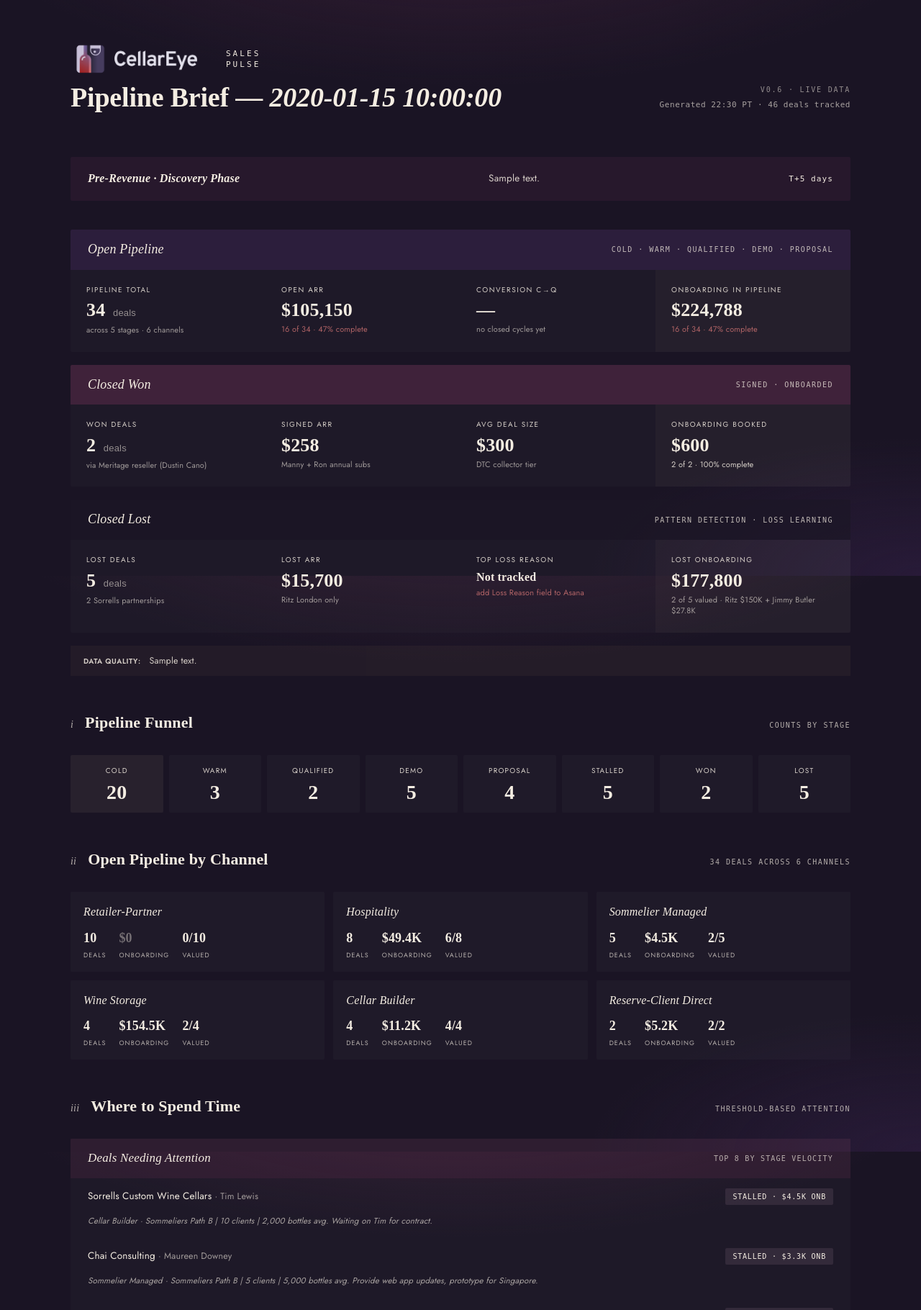
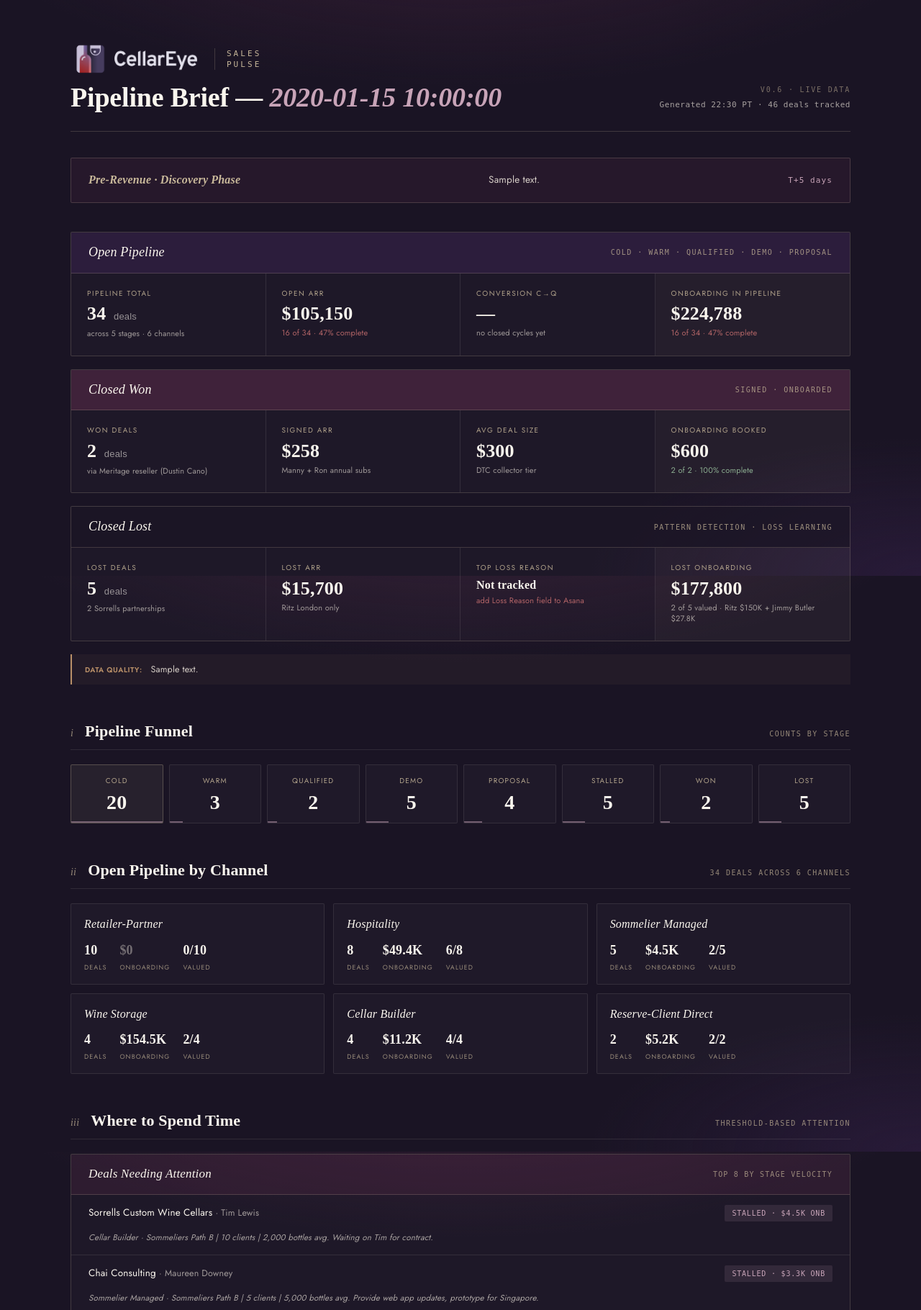
Before and after one commit to marklainsworth/cellareye-sales-pulse, a Python web app: template templates/sales_pulse.html in a window 1280 px wide. Shown: the top 1820 px of the page at 72% size. Run offline with Jinja, Linux system fonts and the light colour scheme; the template is opened without the code that fills it: most values are stand-ins (such as "Sample title", 1, 10 or a date in 2020).

Commit message:
Update sales_pulse.html

```diff
--- a/templates/sales_pulse.html
+++ b/templates/sales_pulse.html
@@ -202,7 +202,7 @@ footer {
 .wrap { max-width: 1180px; margin: 0 auto; padding: 56px 48px 96px; }
 
 header {
-border-bottom: 1px solid var(–rule);
+border-bottom: 1px solid var(--rule);
 padding-bottom: 28px;
 margin-bottom: 36px;
 display: flex;
@@ -212,19 +212,19 @@ gap: 32px;
 }
 .header-left .eyebrow {
 font-size: 10px; font-weight: 600; letter-spacing: 0.32em;
-text-transform: uppercase; color: var(–gold); margin-bottom: 12px;
+text-transform: uppercase; color: var(--gold); margin-bottom: 12px;
 }
 h1 {
 font-family: ‘Cormorant Garamond’, serif; font-weight: 600;
-font-size: 38px; line-height: 1; color: var(–paper);
+font-size: 38px; line-height: 1; color: var(--paper);
 letter-spacing: -0.005em;
 }
-h1 em { font-style: italic; color: var(–rose); }
+h1 em { font-style: italic; color: var(--rose); }
 .header-right {
 text-align: right;
 font-family: ‘JetBrains Mono’, monospace;
 font-size: 11px;
-color: var(–cream);
+color: var(--cream);
 opacity: 0.65;
 letter-spacing: 0.05em;
 }
@@ -232,14 +232,14 @@ letter-spacing: 0.05em;
 font-size: 10px;
 letter-spacing: 0.18em;
 text-transform: uppercase;
-color: var(–gold);
+color: var(--gold);
 opacity: 0.85;
 margin-bottom: 4px;
 }
 
 .stage-banner {
 background: rgba(92, 42, 74, 0.20);
-border: 1px solid var(–rule);
+border: 1px solid var(--rule);
 border-radius: 2px;
 padding: 18px 24px;
 margin-bottom: 40px;
@@ -253,11 +253,11 @@ font-family: ‘Cormorant Garamond’, serif;
 font-weight: 600;
 font-style: italic;
 font-size: 16px;
-color: var(–gold);
+color: var(--gold);
 }
 .stage-banner .text {
 font-size: 13.5px;
-color: var(–cream);
+color: var(--cream);
 opacity: 0.85;
 flex: 1;
 text-align: center;
@@ -265,13 +265,13 @@ text-align: center;
 .stage-banner .countdown {
 font-family: ‘JetBrains Mono’, monospace;
 font-size: 11px;
-color: var(–rose);
+color: var(--rose);
 letter-spacing: 0.1em;
 }
 
 .row-block {
 margin-bottom: 18px;
-border: 1px solid var(–rule);
+border: 1px solid var(--rule);
 border-radius: 2px;
 overflow: hidden;
 background: rgba(244, 237, 226, 0.02);
@@ -279,7 +279,7 @@ background: rgba(244, 237, 226, 0.02);
 .row-label {
 padding: 14px 24px;
 background: rgba(92, 42, 74, 0.35);
-border-bottom: 1px solid var(–rule);
+border-bottom: 1px solid var(--rule);
 display: flex;
 justify-content: space-between;
 align-items: center;
@@ -288,14 +288,14 @@ align-items: center;
 font-family: ‘Cormorant Garamond’, serif;
 font-style: italic;
 font-size: 18px;
-color: var(–paper);
+color: var(--paper);
 }
 .row-label .meta {
 font-family: ‘JetBrains Mono’, monospace;
 font-size: 10px;
 letter-spacing: 0.15em;
 text-transform: uppercase;
-color: var(–gold);
+color: var(--gold);
 opacity: 0.75;
 }
 .row-label.open { background: rgba(61, 36, 86, 0.45); }
@@ -309,7 +309,7 @@ gap: 0;
 }
 .metric {
 padding: 20px 22px 22px;
-border-right: 1px solid var(–soft-rule);
+border-right: 1px solid var(--soft-rule);
 }
 .metric:last-child { border-right: none; }
 .metric.cash {
@@ -323,7 +323,7 @@ top: 8px;
 right: 12px;
 font-family: ‘JetBrains Mono’, monospace;
 font-size: 8px;
-color: var(–gold);
+color: var(--gold);
 letter-spacing: 0.18em;
 opacity: 0.7;
 }
@@ -331,7 +331,7 @@ opacity: 0.7;
 font-size: 10px;
 letter-spacing: 0.15em;
 text-transform: uppercase;
-color: var(–gold);
+color: var(--gold);
 opacity: 0.85;
 margin-bottom: 8px;
 }
@@ -340,11 +340,11 @@ font-family: ‘Cormorant Garamond’, serif;
 font-weight: 600;
 font-size: 26px;
 line-height: 1;
-color: var(–paper);
+color: var(--paper);
 margin-bottom: 6px;
 }
 .metric .value.muted-value {
-color: var(–cream);
+color: var(--cream);
 opacity: 0.4;
 }
 .metric .value .unit {
@@ -356,26 +356,26 @@ margin-left: 4px;
 }
 .metric .sub {
 font-size: 11px;
-color: var(–cream);
+color: var(--cream);
 opacity: 0.6;
 line-height: 1.4;
 }
-.metric .sub.positive { color: var(–positive); opacity: 0.85; }
-.metric .sub.warning { color: var(–warning); opacity: 0.85; }
+.metric .sub.positive { color: var(--positive); opacity: 0.85; }
+.metric .sub.warning { color: var(--warning); opacity: 0.85; }
 .metric .sub.error { color: #C97070; opacity: 0.85; }
 
 .alert-block {
 background: rgba(212, 165, 116, 0.06);
-border-left: 2px solid var(–warning);
+border-left: 2px solid var(--warning);
 padding: 12px 18px;
 margin-bottom: 32px;
 font-size: 12.5px;
-color: var(–cream);
+color: var(--cream);
 opacity: 0.85;
 line-height: 1.5;
 }
 .alert-block strong {
-color: var(–warning);
+color: var(--warning);
 font-weight: 600;
 letter-spacing: 0.05em;
 text-transform: uppercase;
@@ -389,20 +389,20 @@ align-items: baseline;
 gap: 16px;
 margin: 48px 0 20px;
 padding-bottom: 8px;
-border-bottom: 1px solid var(–soft-rule);
+border-bottom: 1px solid var(--soft-rule);
 }
 .section-num {
 font-family: ‘Cormorant Garamond’, serif;
 font-style: italic;
 font-size: 14px;
-color: var(–gold);
+color: var(--gold);
 opacity: 0.7;
 }
 .section-title {
 font-family: ‘Cormorant Garamond’, serif;
 font-weight: 600;
 font-size: 22px;
-color: var(–paper);
+color: var(--paper);
 }
 .section-meta {
 margin-left: auto;
@@ -410,7 +410,7 @@ font-family: ‘JetBrains Mono’, monospace;
 font-size: 10px;
 letter-spacing: 0.15em;
 text-transform: uppercase;
-color: var(–gold);
+color: var(--gold);
 opacity: 0.7;
 }
 
@@ -422,7 +422,7 @@ margin-bottom: 32px;
 }
 .stage-card {
 background: rgba(244, 237, 226, 0.025);
-border: 1px solid var(–soft-rule);
+border: 1px solid var(--soft-rule);
 border-radius: 2px;
 padding: 14px 12px;
 text-align: center;
@@ -437,7 +437,7 @@ border-color: rgba(200, 184, 154, 0.3);
 font-size: 10px;
 letter-spacing: 0.12em;
 text-transform: uppercase;
-color: var(–gold);
+color: var(--gold);
 opacity: 0.85;
 margin-bottom: 8px;
 }
@@ -445,7 +445,7 @@ margin-bottom: 8px;
 font-family: ‘Cormorant Garamond’, serif;
 font-weight: 600;
 font-size: 28px;
-color: var(–paper);
+color: var(--paper);
 line-height: 1;
 }
 .stage-card .stage-fill {
@@ -453,7 +453,7 @@ position: absolute;
 bottom: 0;
 left: 0;
 height: 2px;
-background: var(–rose);
+background: var(--rose);
 opacity: 0.5;
 }
 
@@ -465,7 +465,7 @@ margin-bottom: 32px;
 }
 .channel-card {
 background: rgba(244, 237, 226, 0.025);
-border: 1px solid var(–soft-rule);
+border: 1px solid var(--soft-rule);
 border-radius: 2px;
 padding: 16px 18px;
 }
@@ -473,7 +473,7 @@ padding: 16px 18px;
 font-family: ‘Cormorant Garamond’, serif;
 font-style: italic;
 font-size: 16px;
-color: var(–paper);
+color: var(--paper);
 margin-bottom: 10px;
 }
 .channel-card .stats {
@@ -489,20 +489,20 @@ flex-direction: column;
 font-family: ‘Cormorant Garamond’, serif;
 font-weight: 600;
 font-size: 18px;
-color: var(–paper);
+color: var(--paper);
 }
-.channel-card .stat .num.muted { color: var(–cream); opacity: 0.4; }
+.channel-card .stat .num.muted { color: var(--cream); opacity: 0.4; }
 .channel-card .stat .lbl {
 font-size: 9px;
 letter-spacing: 0.12em;
 text-transform: uppercase;
-color: var(–gold);
+color: var(--gold);
 opacity: 0.7;
 margin-top: 2px;
 }
 
 .panel {
-border: 1px solid var(–rule);
+border: 1px solid var(--rule);
 border-radius: 2px;
 background: rgba(244, 237, 226, 0.02);
 margin-bottom: 24px;
@@ -510,11 +510,11 @@ margin-bottom: 24px;
 .panel-title {
 padding: 14px 24px;
 background: rgba(92, 42, 74, 0.25);
-border-bottom: 1px solid var(–rule);
+border-bottom: 1px solid var(--rule);
 font-family: ‘Cormorant Garamond’, serif;
 font-style: italic;
 font-size: 17px;
-color: var(–paper);
+color: var(--paper);
 display: flex;
 justify-content: space-between;
 align-items: center;
@@ -524,13 +524,13 @@ font-family: ‘JetBrains Mono’, monospace;
 font-size: 10px;
 letter-spacing: 0.12em;
 text-transform: uppercase;
-color: var(–gold);
+color: var(--gold);
 opacity: 0.7;
 font-style: normal;
 }
 .deal-row {
 padding: 14px 24px;
-border-bottom: 1px solid var(–soft-rule);
+border-bottom: 1px solid var(--soft-rule);
 display: grid;
 grid-template-columns: 1fr auto;
 gap: 12px;
@@ -539,10 +539,10 @@ align-items: center;
 .deal-row:last-child { border-bottom: none; }
 .deal-row .name {
 font-size: 13.5px;
-color: var(–paper);
+color: var(--paper);
 }
 .deal-row .name .contact {
-color: var(–cream);
+color: var(--cream);
 opacity: 0.6;
 font-size: 12.5px;
 }
@@ -554,20 +554,20 @@ text-transform: uppercase;
 padding: 4px 10px;
 border-radius: 2px;
 background: rgba(200, 184, 154, 0.1);
-color: var(–gold);
+color: var(--gold);
 }
 .deal-row .signal.hot {
 background: rgba(212, 165, 116, 0.18);
-color: var(–warning);
+color: var(--warning);
 }
 .deal-row .signal.warm {
 background: rgba(200, 164, 184, 0.12);
-color: var(–rose);
+color: var(--rose);
 }
 .deal-row .meta-line {
 grid-column: 1 / -1;
 font-size: 11.5px;
-color: var(–cream);
+color: var(--cream);
 opacity: 0.65;
 font-style: italic;
 margin-top: 2px;
@@ -641,12 +641,12 @@ transition: color 0.2s ease;
 border-bottom: 1px dashed transparent;
 }
 .clickable-count:hover {
-color: var(–gold);
-border-bottom-color: var(–gold);
+color: var(--gold);
+border-bottom-color: var(--gold);
 }
 .clickable-count::after {
 content: “ ›”;
-color: var(–gold);
+color: var(--gold);
 opacity: 0.5;
 font-size: 0.7em;
 margin-left: 4px;
@@ -818,9 +818,9 @@ font-family: ‘JetBrains Mono’, monospace;
 font-size: 11px;
 letter-spacing: 0.28em;
 text-transform: uppercase;
-color: var(–gold);
+color: var(--gold);
 padding-left: 16px;
-border-left: 1px solid var(–rule);
+border-left: 1px solid var(--rule);
 line-height: 1.4;
 }
 .footer-logo {
```
Also changed, not shown: other parts of templates/sales_pulse.html (+27 -27 lines).
